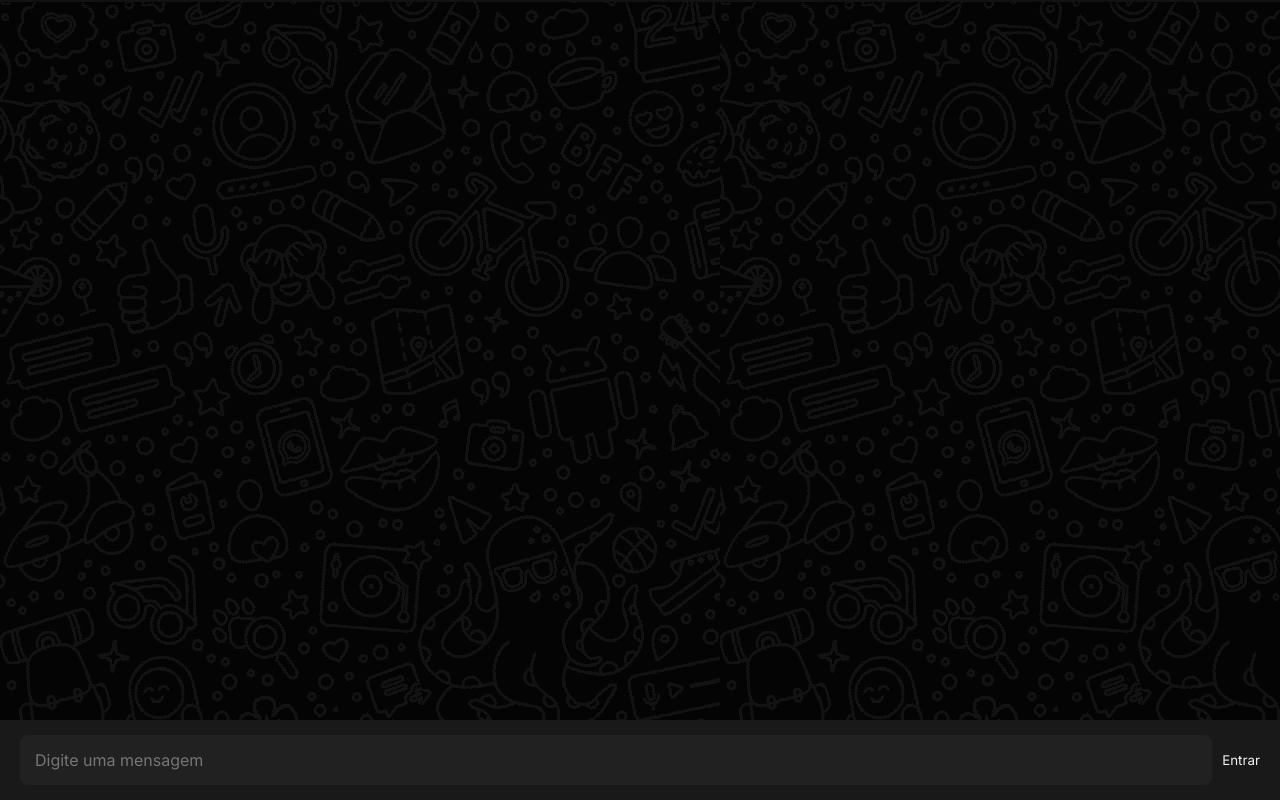
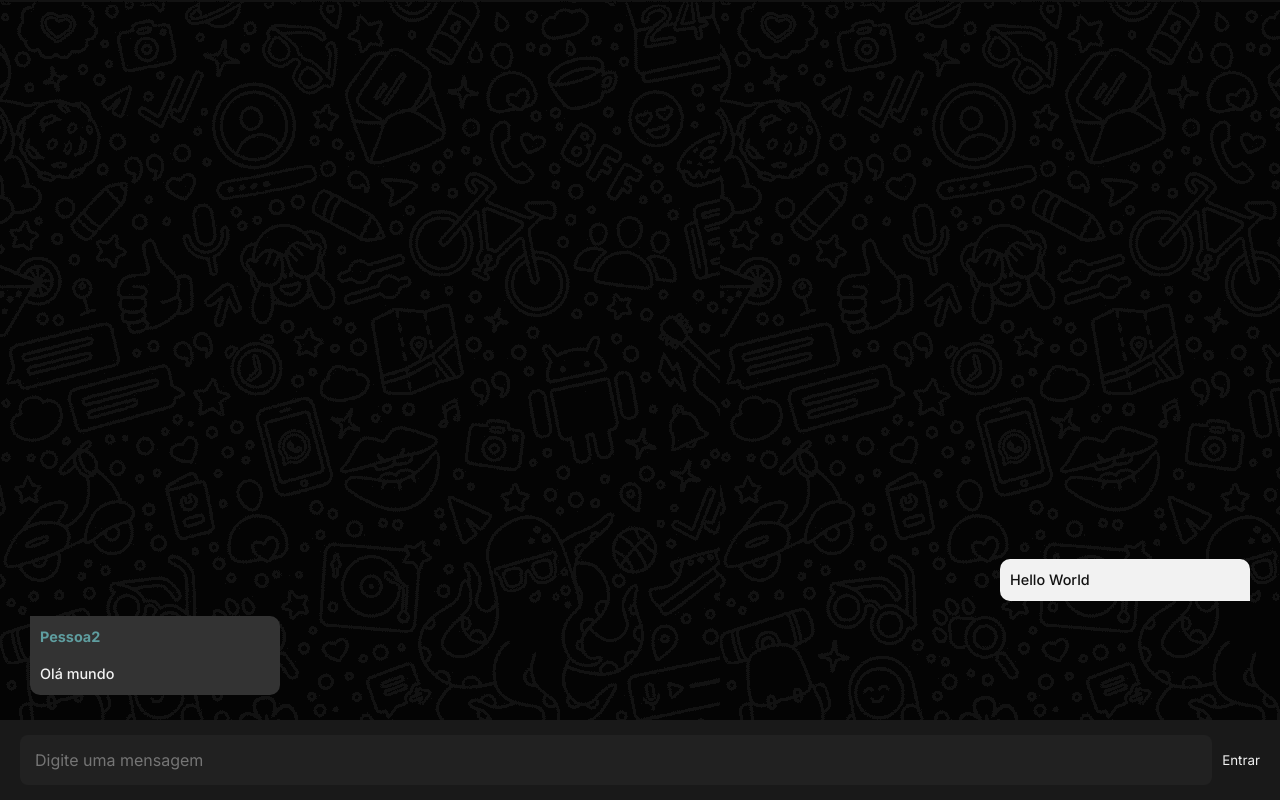
Before and after one commit to joaovitorevora/Chat-APS, a plain HTML site: page frontend/index.html in a window 1280 px wide. Drawn offline with nearby package versions, Linux system fonts and the light colour scheme.

Commit message:
estilizando chat

```diff
--- a/frontend/css/style.css
+++ b/frontend/css/style.css
@@ -87,7 +87,10 @@ body{
 
 .chat_messages {
     flex-grow: 1;
-
+    padding: 30px 30px 90px;
+    display: flex;
+    flex-direction: column;
+    justify-content: flex-end;
 }
 
 .chat_form {
@@ -123,3 +126,34 @@ body{
 .chat_button > span{
     font-size: 1.8rem;
 }
+
+.chat_messages > div{
+    padding: 10px;
+    width: 100%;
+    max-width: 250px;
+    font-size: 0.9rem;
+    font-weight: 500;
+    margin-bottom: 15px;
+    line-height: 22px;
+}
+
+.message-self{
+    background-color: #f2f2f2;
+    color: #121212;
+    border-radius: 10px 10px 0 10px;
+    align-self: flex-end;
+}
+
+.message-other{
+    background-color: #333;
+    color: #f2f2f2;
+    border-radius: 0px 10px 10px 10px;
+    align-self: flex-start;
+}
+
+.message-sender{
+    display: block;
+    margin-bottom: 15px;
+    font-weight: 700;
+    color: cadetblue;
+}
--- a/frontend/index.html
+++ b/frontend/index.html
@@ -20,7 +20,15 @@
         </section>
 
         <section class="chat">
-            <section class="chat_messages"></section>
+            <section class="chat_messages">
+
+                <div class="message-self">Hello World</div>
+                <div class="message-other">
+                    <span class="message-sender">Pessoa2</span>
+                    Olá mundo
+                </div>
+
+            </section>
             <form class="chat_form">
                 <input type="text" class="chat_input" placeholder="Digite uma mensagem" required />
                 <button type="submit" class="chat_button">Entrar</button>
```
